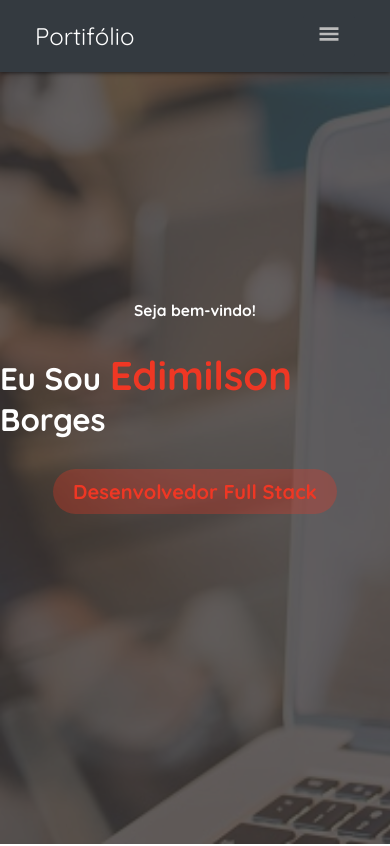
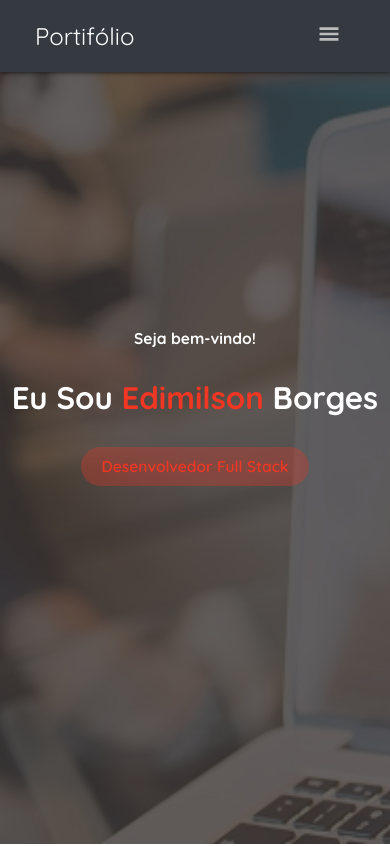
Before and after one commit to EdimilsonBorges/my-portfolio, an Angular app: page / in a window 390 px wide. Shown: the top 846 px of the page. Built offline with nearby package versions, Linux system fonts and the light colour scheme.

Commit message:
fix: correção no no inicio modo responsivo

```diff
--- a/src/app/principal/inicio/inicio.component.css
+++ b/src/app/principal/inicio/inicio.component.css
@@ -34,8 +34,9 @@
     color: var(--text-white);
     font-weight: 900;
     font-size: 2.5rem;
+    text-align: center;
 }
-.container__inicio > h1 > span {
+.container__inicio > h1 > span:first-child {
     color: var(--secundario);
     font-weight: 900;
     font-size: 2.5rem;
@@ -47,10 +48,11 @@
     text-align: center;
     margin: 1.87rem auto;
     background-color: var(--background-title);
+    color: var(--secundario);
     border-radius: 3.12rem;
     padding: 0.62rem 1.25rem;
     font-weight: 600;
-    font-size: 1.25rem !important;
+    font-size: 1.25rem;
 }
 @media screen and (max-width:500px) {
     .container__inicio>p {
@@ -59,7 +61,10 @@
     .container__inicio>h1 {
         font-size: 8vw;
     }
+    .container__inicio > h1 > span:first-child {
+        font-size: 8vw;
+    }
     .skill{
-        font-size: 3vw;
+        font-size: 4vw;
     }
 }
```
